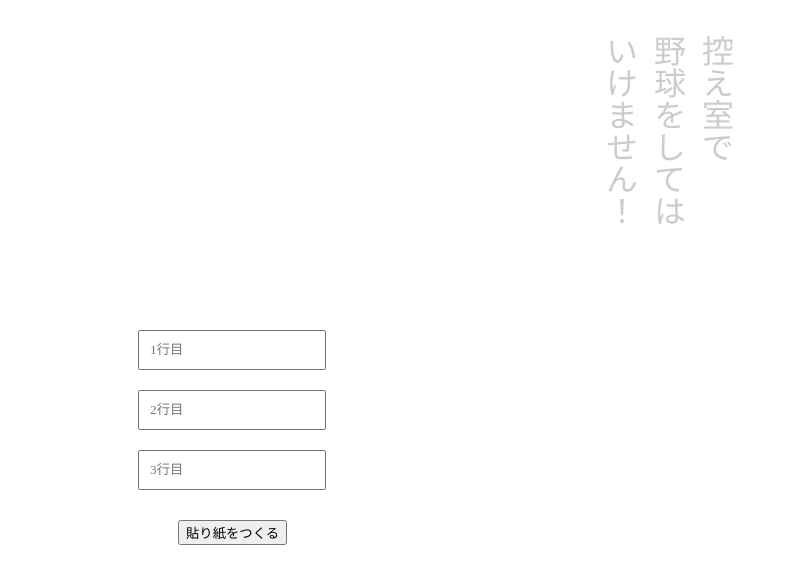
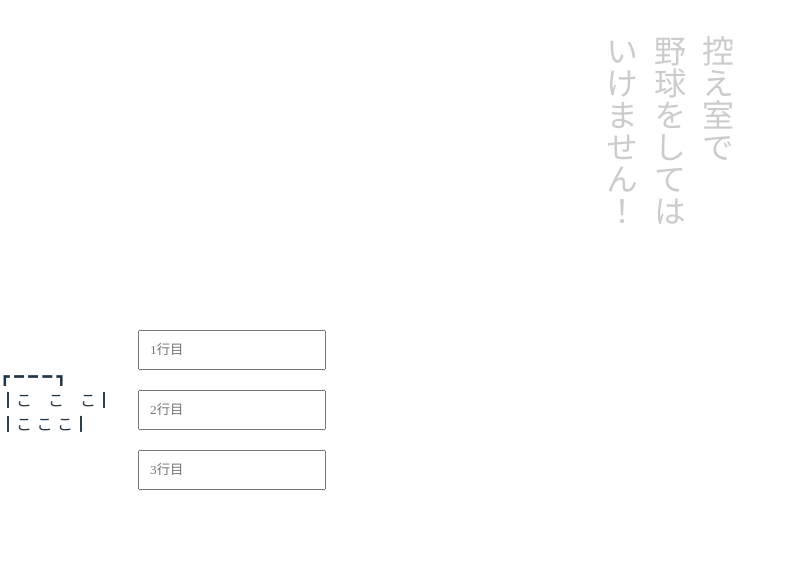
Before and after one commit to Secret-Society-Braid/Do-Not-Play-Baseball-In-Waiting-Room, a React (Vite) app: page / in a window 1280 px wide. Shown: the top 584 px of the page, without its empty margins (0-793 px from the left). Built offline with nearby package versions, Linux system fonts and the light colour scheme; a web font is replaced by a local one.

Commit message:
constructing results

```diff
--- /dev/null
+++ b/src/comp/Result.tsx
@@ -0,0 +1,20 @@
+import "../styles/result.css";
+
+const Result = (prop: { firstLine: string, secondLine: string, thirdLine: string}) => {
+
+  // ┏ ━ ┓
+  // ┃ ┃ ┃
+  // ┗ ━ ┛
+
+  return (
+    <>
+      <div id="firstRow">
+        <span>┏ ━ ━ ━ ┓</span><br />
+        <span>┃</span><span>こ　こ　こ</span><span>┃</span><br />
+        ┃こ  こ  こ┃
+      </div>
+    </>
+  );
+}
+
+export default Result;
--- a/src/comp/UserInputs.tsx
+++ b/src/comp/UserInputs.tsx
@@ -1,14 +1,12 @@
 import { useState } from "react";
 import "../styles/userInputs.css";
-import { useDispatch } from "react-redux";
+import Result from "./Result";
 
 const UserInputs = () => {
 
   const [ firstLine, setFirstLine ] = useState<string>("");
   const [ secondLine, setSecondLine ] = useState<string>("");
   const [ thirdLine, setThirdLine ] = useState<string>("");
-
-  const dispatch = useDispatch();
 
   return (
     <>
@@ -38,17 +36,8 @@ const UserInputs = () => {
           );
         })}
       </div>
-      <div className="submit">
-        <input type="submit" value="貼り紙をつくる" onClick={() => {
-          console.log(`firstLine: ${firstLine}`);
-          console.log(`secondLine: ${secondLine}`);
-          console.log(`thirdLine: ${thirdLine}`);
-          dispatch({ type: "lineResponder/setFirst", payload: firstLine });
-          dispatch({ type: "lineResponder/setSecond", payload: secondLine });
-          dispatch({ type: "lineResponder/setThird", payload: thirdLine });
-        }}/>
-      </div>
       <div className="result">
+        <Result firstLine={firstLine} secondLine={secondLine} thirdLine={thirdLine} />
       </div>
     </>
   );
```
Also changed, not shown: src/styles/result.css (added).
